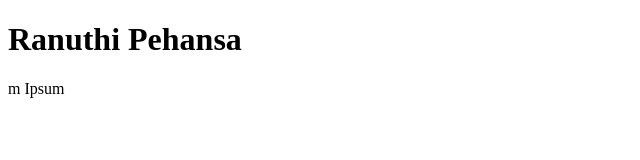
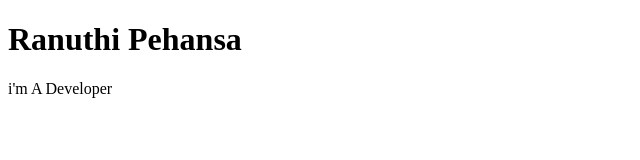
Before and after one commit to peha2004/its1119_gdse73, a plain HTML site: page index.html in a window 1280 px wide. Shown: the full height of the page, 0-640 px from the left. Drawn offline with Linux system fonts and the light colour scheme.

Commit message:
update index

```diff
--- a/index.html
+++ b/index.html
@@ -8,7 +8,7 @@
 
 <h1>Ranuthi Pehansa</h1>
 
-<p> m Ipsum </p>
+<p>i'm A Developer </p>
 
 
 </body>
```
